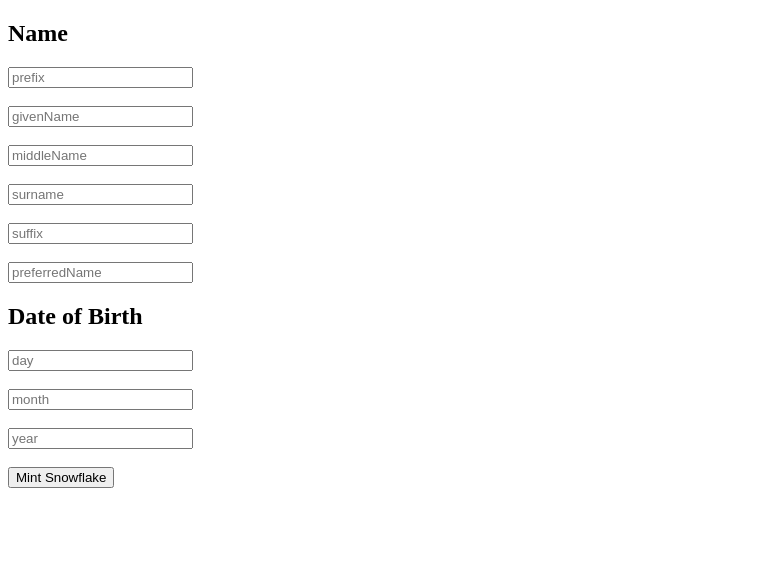
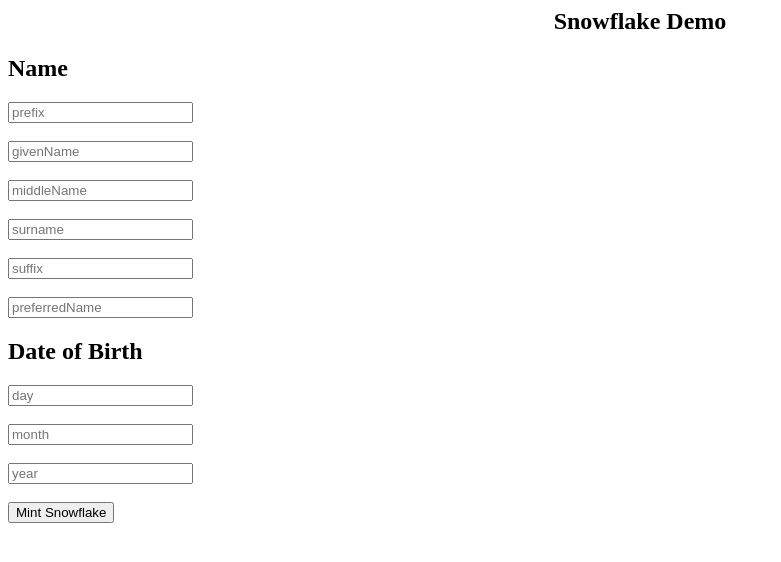
Before and after one commit to purplematter/snowflake-dashboard, a website: page index.html in a window 1280 px wide. Shown: the whole page, without its empty margins (0-781 px from the left). Drawn offline with nearby package versions, Linux system fonts and the light colour scheme.

Commit message:
add title

```diff
--- /dev/null
+++ b/css/main.css
@@ -0,0 +1,4 @@
+.centered {
+  margin: auto;
+  text-align: center;
+}
--- a/index.html
+++ b/index.html
@@ -9,6 +9,7 @@
   <meta http-equiv="X-UA-Compatible" content="IE=edge" />
   <meta name="viewport" content="width=device-width, initial-scale=1, shrink-to-fit=no">
 	<link rel="shortcut icon" href="images/favicon.ico">
+	<link rel="stylesheet" href="css/main.css">
   <script
     src="https://code.jquery.com/jquery-3.3.1.min.js"
     integrity="sha256-FgpCb/KJQlLNfOu91ta32o/NMZxltwRo8QtmkMRdAu8="
@@ -19,6 +20,8 @@
 </head>
 
 <body>
+  <h2 class="centered">Snowflake Demo</h2>
+
   <form id="namesForm">
     <h2>Name</h2>
     <div>
```
